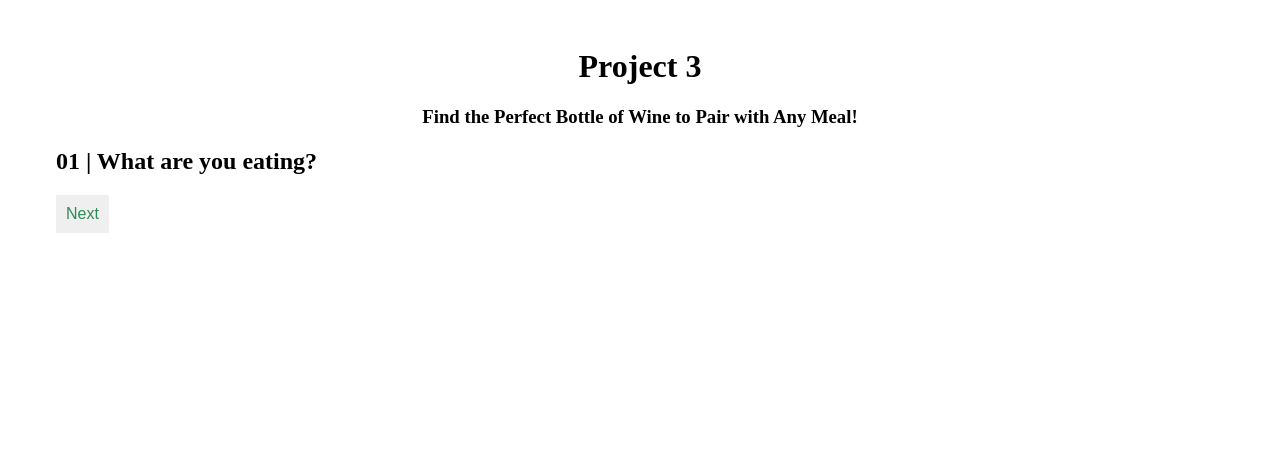
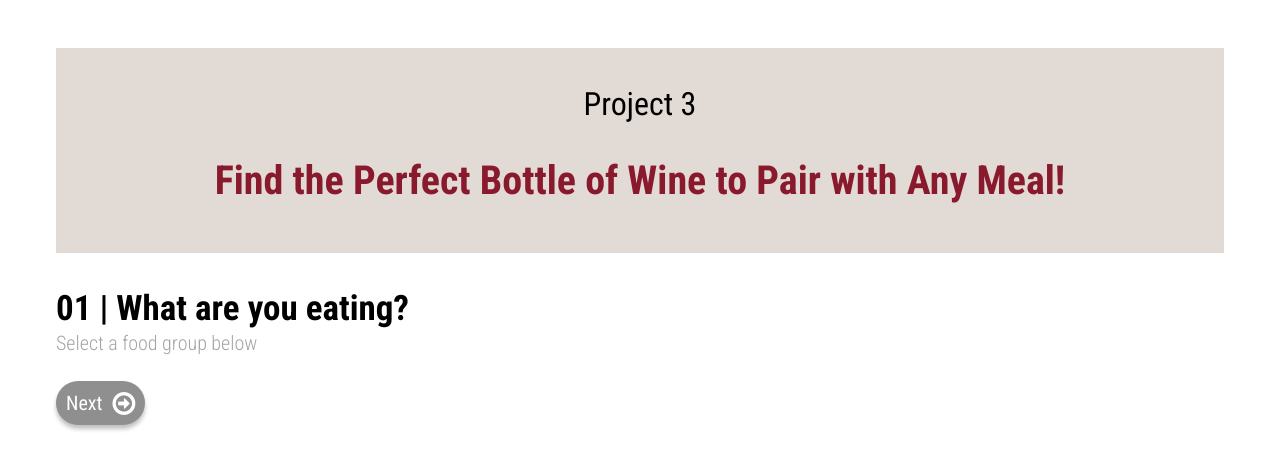
Before and after one commit to Great-Mind/data-viz-wine-food, a plain HTML site: page index.html in a window 1280 px wide. Drawn offline with nearby package versions, Linux system fonts and the light colour scheme.

Commit message:
styling of headings and button

```diff
--- a/index.html
+++ b/index.html
@@ -1,17 +1,52 @@
 <html>
 
 <head>
-    <!--- D3 IMPORT HERE --->
     <script src="https://d3js.org/d3.v7.min.js"></script>
-    <!--- D3 IMPORT HERE --->
+    <link rel="preconnect" href="https://fonts.googleapis.com">
+    <link rel="preconnect" href="https://fonts.gstatic.com" crossorigin>
+    <link href="https://fonts.googleapis.com/css2?family=Roboto+Condensed:wght@300;400;700&display=swap" rel="stylesheet">
+    <link rel="stylesheet" href="https://cdnjs.cloudflare.com/ajax/libs/font-awesome/4.7.0/css/font-awesome.min.css">
 
     <style>
         .main {
             margin: 3em;
         }
 
+        .heading {
+            padding: 1em;
+            background-color: #E2DAD4;
+        }
+
         p {
             font-size: 1.1em;
+        }
+
+        h1 {
+            font-family: 'Roboto Condensed', sans-serif;
+            font-weight: 400;
+        }
+
+        h2 {
+            font-family: 'Roboto Condensed', sans-serif;
+            font-weight: 700;
+            font-size: 40;
+            color: #89192D;
+        }
+
+        h3 {
+            font-family: 'Roboto Condensed', sans-serif;
+            font-weight: 700;
+            font-size: 35;
+            margin-bottom: 2px;
+            color: black;
+        }
+
+        h4 {
+            font-family: 'Roboto Condensed', sans-serif;
+            font-weight: 300;
+            font-size: 20;
+            margin-top: 2px;
+            color: #A5A5A5;
         }
 
         .gridlines .domain {
@@ -24,11 +59,15 @@
 
         .button {
             border: none;
-            color: seagreen;
+            background-color: #8F8F8F;
+            color: white;
             padding: 10px;
             text-align: center;
-            font-size: 16px;
+            font-family: 'Roboto Condensed', sans-serif;
+            font-size: 20px;
             cursor: pointer;
+            border-radius: 25px;
+            box-shadow: 0px 4px 4px 0px #C1C1C1;
         }
     </style>
 
@@ -36,31 +75,34 @@
 
 <body>
     <div class="main">
-        <h1 style="text-align: center;">Project 3</h1>
-        <h3 style="text-align: center;">Find the Perfect Bottle of Wine to Pair with Any Meal!</h3>
+        <div class="heading">
+            <h1 style="text-align: center;">Project 3</h1>
+            <h2 style="text-align: center;">Find the Perfect Bottle of Wine to Pair with Any Meal!</h2>
+        </div>
         <div id="step-1" style="display: block;">
-            <h2>01 | What are you eating? </h2>
-            <button class="button" onclick="clickedButton(1)">Next</button>
+            <h3>01 | What are you eating? </h3>
+            <h4>Select a food group below</h4>
+            <button class="button" onclick="clickedButton(1)">Next<i class="fa fa-arrow-circle-o-right fa-lg" aria-hidden="true" style="padding-left: 10px;"></i></button>
         </div>
         <div id="step-2" style="display: none;">
-            <h2>02 | What type of wine do you prefer? </h2>
+            <h3>02 | What type of wine do you prefer? </h3>
             <button class="button" onclick="clickedButton(2)">Next</button>
         </div>
         <div id="step-3" style="display: none;">
-            <h2>03 | Which country's wine do you prefer? </h2>
+            <h3>03 | Which country's wine do you prefer? </h3>
             <button class="button" onclick="clickedButton(3)">Next</button>
         </div>
         <div id="step-4" style="display: none;">
-            <h2>04 | What is your price point? </h2>
+            <h3>04 | What is your price point? </h3>
             <svg id="chart" height="800" width="800"></svg>
             <button class="button" onclick="clickedButton(4)">Next</button>
         </div>
         <div id="step-5" style="display: none;">
-            <h2>05 | Which bottle catches your eye? </h2>
+            <h3>05 | Which bottle catches your eye? </h3>
             <button class="button" onclick="clickedButton(5)">Next</button>
         </div>
         <div id="step-6" style="display: none;">
-            <h2>Here's your wine, enjoy!</h2>
+            <h3>Here's your wine, enjoy!</h3>
             <button class="button" onclick="clickedButton(6)">Retake Quiz</button>
         </div>
         <script>
```
